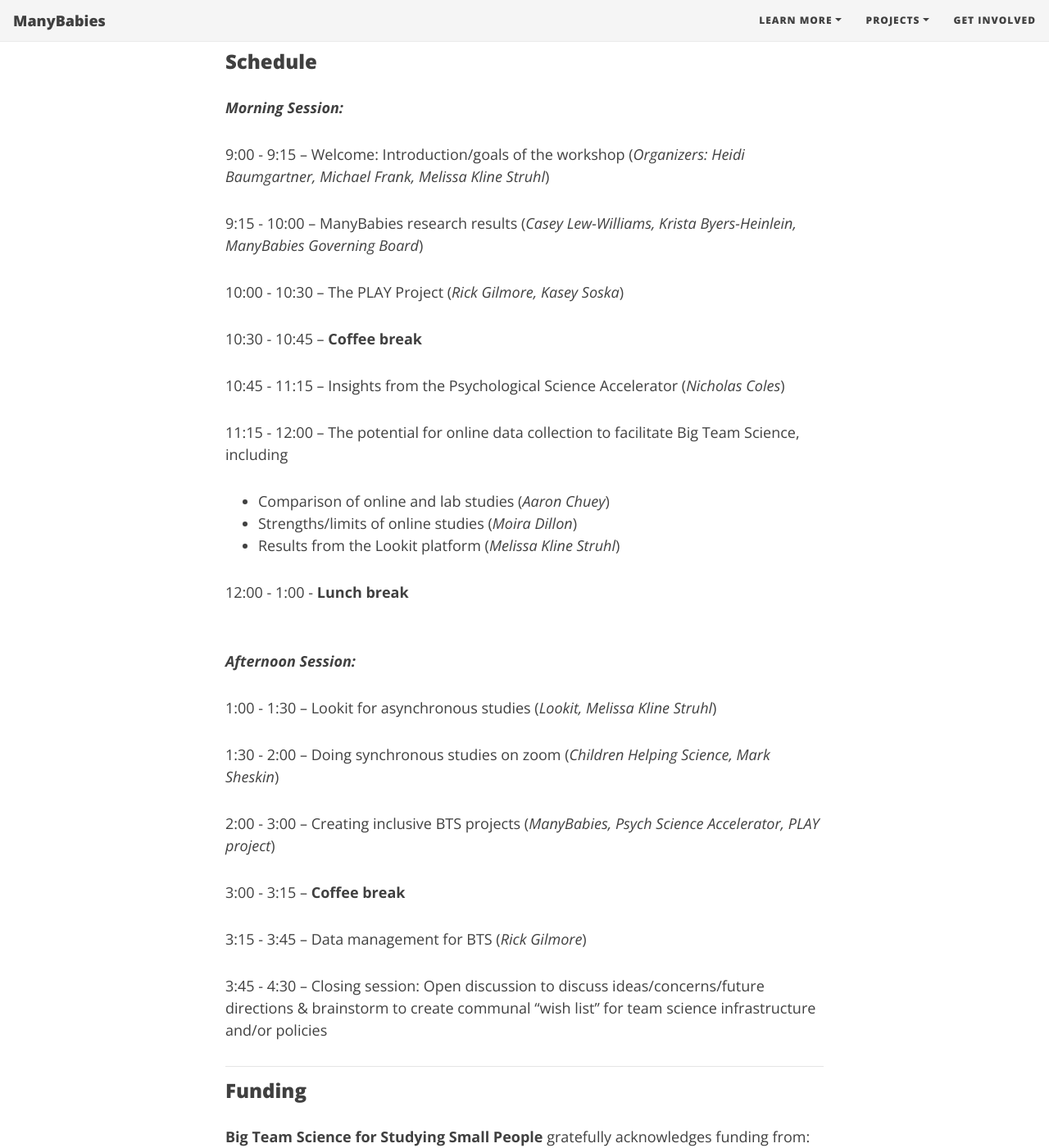
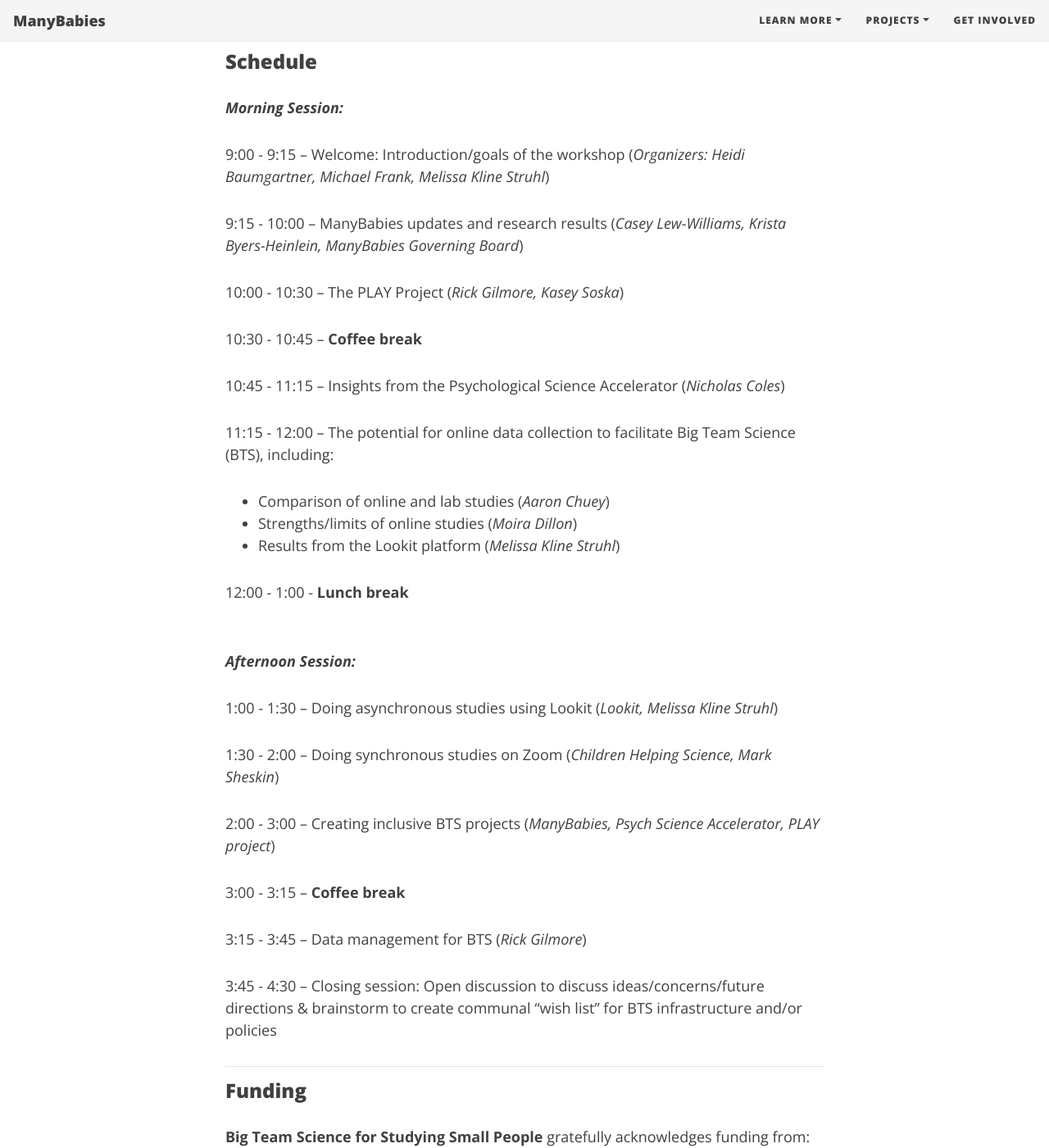
Before and after one commit to manybabies/manybabies.github.io, a Jekyll site: the page built from workshops.md, in a window 1280 px wide and 1400 px high, scrolled down 1916 px. Shown: the whole window at 82% size. Built offline with Jekyll 4.4.1, drawn with Linux system fonts in a browser that asks for light colours; nearby versions of some CDN libraries; some web fonts are replaced.

Commit message:
Update workshops.md

```diff
--- a/workshops.md
+++ b/workshops.md
@@ -45,7 +45,7 @@
 
 9:00 - 9:15 – Welcome: Introduction/goals of the workshop (<i>Organizers: Heidi Baumgartner, Michael Frank, Melissa Kline Struhl</i>)
 
-9:15 - 10:00 – ManyBabies research results (<i>Casey Lew-Williams, Krista Byers-Heinlein, ManyBabies Governing Board</i>)
+9:15 - 10:00 – ManyBabies updates and research results (<i>Casey Lew-Williams, Krista Byers-Heinlein, ManyBabies Governing Board</i>)
 
 10:00 - 10:30 – The PLAY Project (<i>Rick Gilmore, Kasey Soska</i>)
 
@@ -53,7 +53,7 @@
 
 10:45 - 11:15 – Insights from the Psychological Science Accelerator (<i>Nicholas Coles</i>)
 
-11:15 - 12:00 – The potential for online data collection to facilitate Big Team Science, including
+11:15 - 12:00 – The potential for online data collection to facilitate Big Team Science (BTS), including:
 * Comparison of online and lab studies (<i>Aaron Chuey</i>)
 * Strengths/limits of online studies (<i>Moira Dillon</i>)
 * Results from the Lookit platform (<i>Melissa Kline Struhl</i>)
@@ -65,9 +65,9 @@
 
 **<i>Afternoon Session: </i>**
 
-1:00 - 1:30 – Lookit for asynchronous studies (<i>Lookit, Melissa Kline Struhl</i>)
+1:00 - 1:30 – Doing asynchronous studies using Lookit (<i>Lookit, Melissa Kline Struhl</i>)
 
-1:30 - 2:00 – Doing synchronous studies on zoom (<i>Children Helping Science, Mark Sheskin</i>)
+1:30 - 2:00 – Doing synchronous studies on Zoom (<i>Children Helping Science, Mark Sheskin</i>)
 
 2:00 - 3:00 – Creating inclusive BTS projects (<i>ManyBabies, Psych Science Accelerator, PLAY project</i>)
 
@@ -75,7 +75,7 @@
 
 3:15 - 3:45 – Data management for BTS (<i>Rick Gilmore</i>)
 
-3:45 - 4:30 – Closing session: Open discussion to discuss ideas/concerns/future directions & brainstorm to create communal “wish list” for team science infrastructure and/or policies
+3:45 - 4:30 – Closing session: Open discussion to discuss ideas/concerns/future directions & brainstorm to create communal “wish list” for BTS infrastructure and/or policies
 
 
 ***
```
